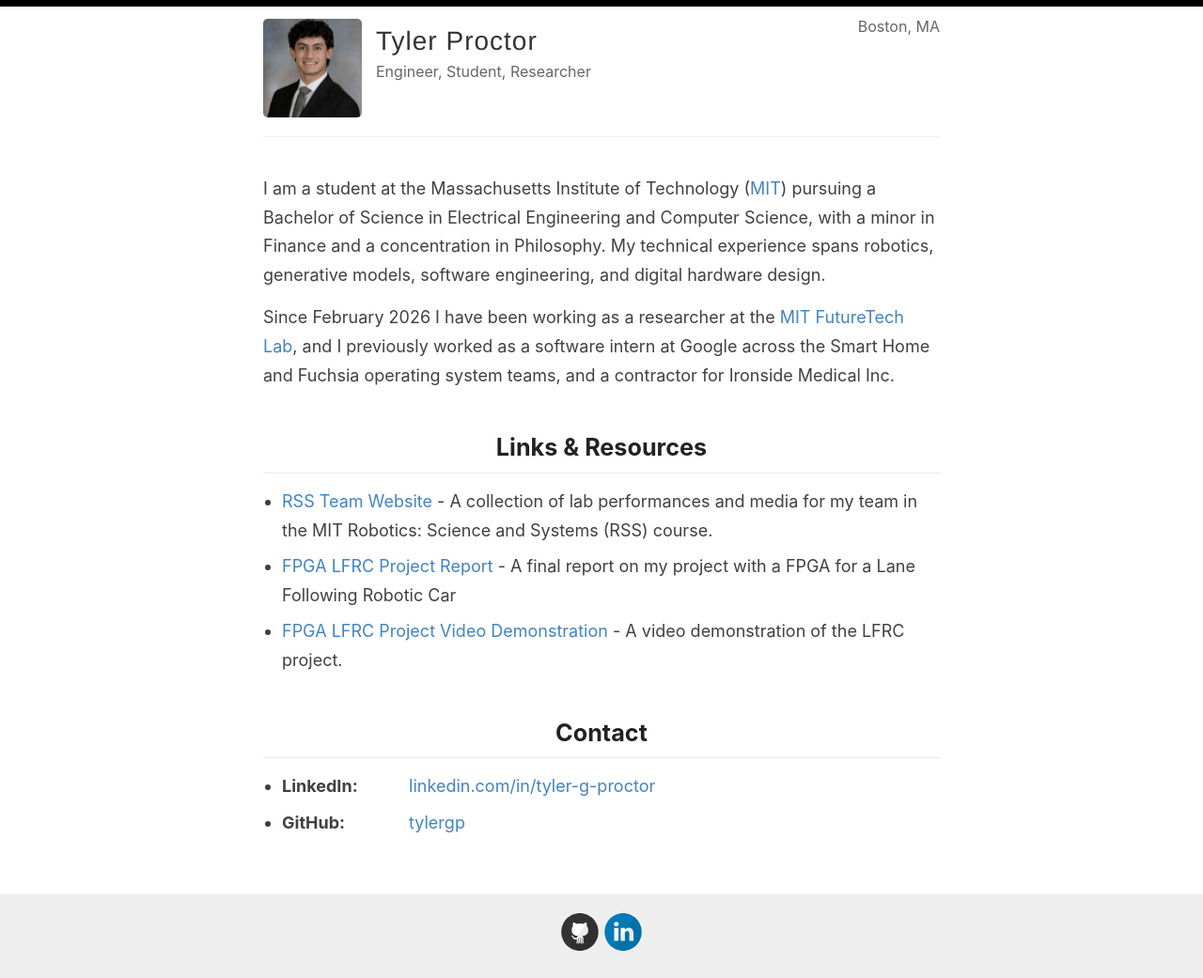
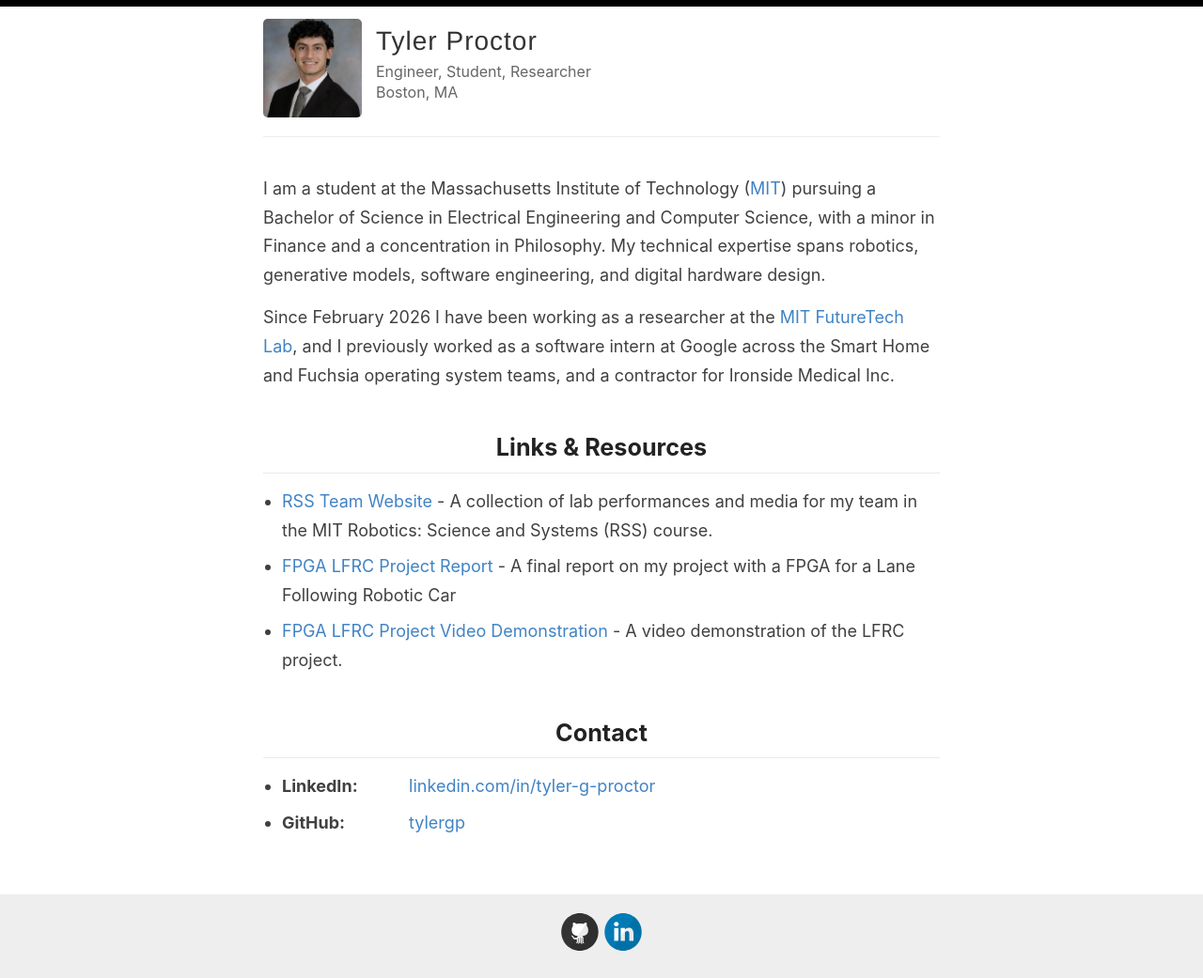
Before and after one commit to tylergp/tylergp.github.io, a Jekyll site: the page built from index.html, in a window 1280 px wide. Shown: the whole page at 94% size. Built offline with Jekyll 4.4.1, drawn with Linux system fonts in a browser that asks for light colours; the list of posts is cut into pages by our own code.

Commit message:
Reordering top of page

```diff
--- a/_layouts/default.html
+++ b/_layouts/default.html
@@ -25,7 +25,12 @@
             <div class="site-info">
               <h1 class="site-name">{{ site.name }}</h1>
               <p class="site-description">{{ site.description }}</p>
+              <p class="site-description">Boston, MA</p>
             </div>
+            <!-- <div class="site-location">
+              <h1 class="site-name"> </h1>
+
+            </div> -->
 
             <!-- <nav>
               <a href="{{ site.baseurl }}/">Home</a>
@@ -34,10 +39,7 @@
               <a href="{{ site.baseurl }}/about">About</a>
               <a href="{{ site.baseurl }}/archive">Archive</a>
             </nav> -->
-            <div class="site-location">
-              <h1 class="site-name"> </h1>
-              <p class="site-description">Boston, MA</p>
-            </div>
+
           </header>
 
 
--- a/assets/style.scss
+++ b/assets/style.scss
@@ -308,10 +308,10 @@
 }
 
 .site-location {
-  float: right;
+  float: left;
 
   @include mobile {
-    float: right;
+    float: none;
     display: block;
     margin: 0 auto;
   }
--- a/index.html
+++ b/index.html
@@ -31,7 +31,7 @@
 </style>
 
 <div class="custom-section" id="about">
-  <p>I am a student at the Massachusetts Institute of Technology (<a href="https://www.eecs.mit.edu/">MIT</a>) pursuing a Bachelor of Science in Electrical Engineering and Computer Science, with a minor in Finance and a concentration in Philosophy. My technical experience spans robotics, generative models, software engineering, and digital hardware design.</p>
+  <p>I am a student at the Massachusetts Institute of Technology (<a href="https://www.eecs.mit.edu/">MIT</a>) pursuing a Bachelor of Science in Electrical Engineering and Computer Science, with a minor in Finance and a concentration in Philosophy. My technical expertise spans robotics, generative models, software engineering, and digital hardware design.</p>
 
   <p>Since February 2026 I have been working as a researcher at the <a href="https://futuretech.mit.edu/">MIT FutureTech Lab</a>, and I previously worked as a software intern at Google across the Smart Home and Fuchsia operating system teams, and a contractor for Ironside Medical Inc.</p>
 </div>
```
